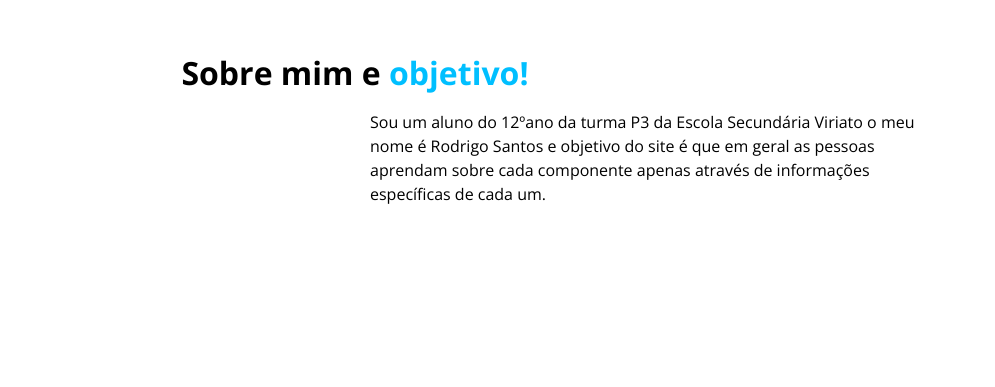
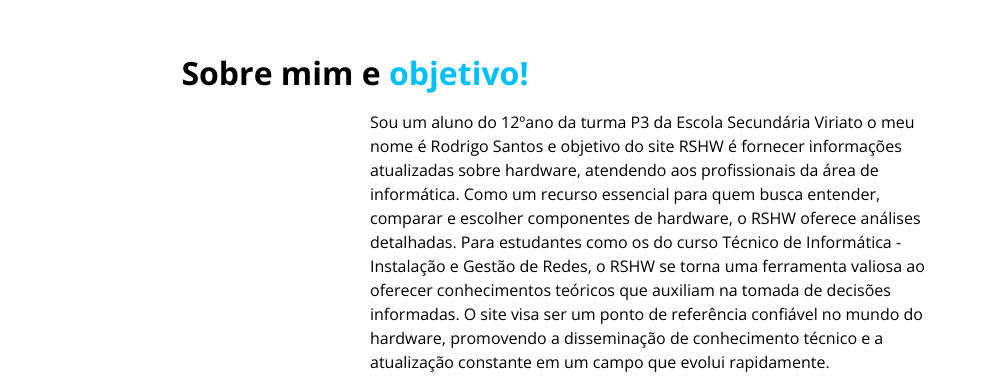
Before and after one commit to rshw17/rshw-1, a plain HTML site: page index.html in a window 1280 px wide. Shown: the part 1124-1511 px from the top of the page, 285-1280 px from the left. Before the commit the page ends 1418 px from the top, so only its background shows below. Drawn offline with nearby package versions, Linux system fonts and the light colour scheme; some packages are replaced by stand-ins of ours; a script that the page names is missing.

Commit message:
Update index.html

```diff
--- a/index.html
+++ b/index.html
@@ -152,10 +152,10 @@
                                             Sou um aluno do 12ºano da turma P3
                                             da Escola Secundária Viriato
                                             o meu nome é Rodrigo Santos e
-                                            objetivo do site é que em
-                                            geral as pessoas aprendam sobre cada
-                                            componente apenas através de
-                                            informações específicas de cada um.
+                                            objetivo do site RSHW é fornecer informações atualizadas sobre hardware, atendendo aos profissionais da área de informática. Como um recurso essencial para quem busca entender, comparar e escolher componentes de hardware, o RSHW oferece análises detalhadas.
+
+Para estudantes como os do curso Técnico de Informática - Instalação e Gestão de Redes, o RSHW se torna uma ferramenta valiosa ao oferecer conhecimentos teóricos que auxiliam na tomada de decisões informadas. O site visa ser um ponto de referência confiável no mundo do hardware, promovendo a disseminação de conhecimento técnico e a atualização constante em um campo que evolui rapidamente.
+
                                         </p>
                                         <p>
 
```
